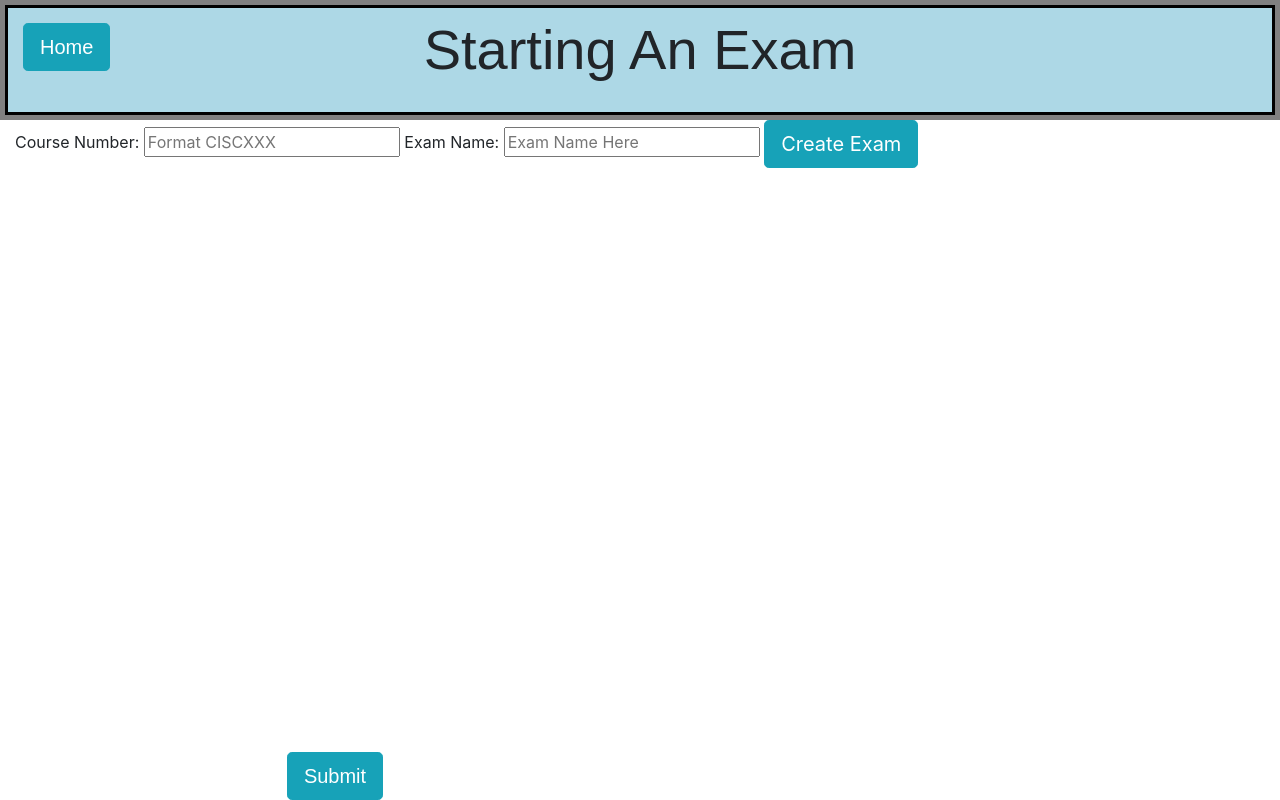
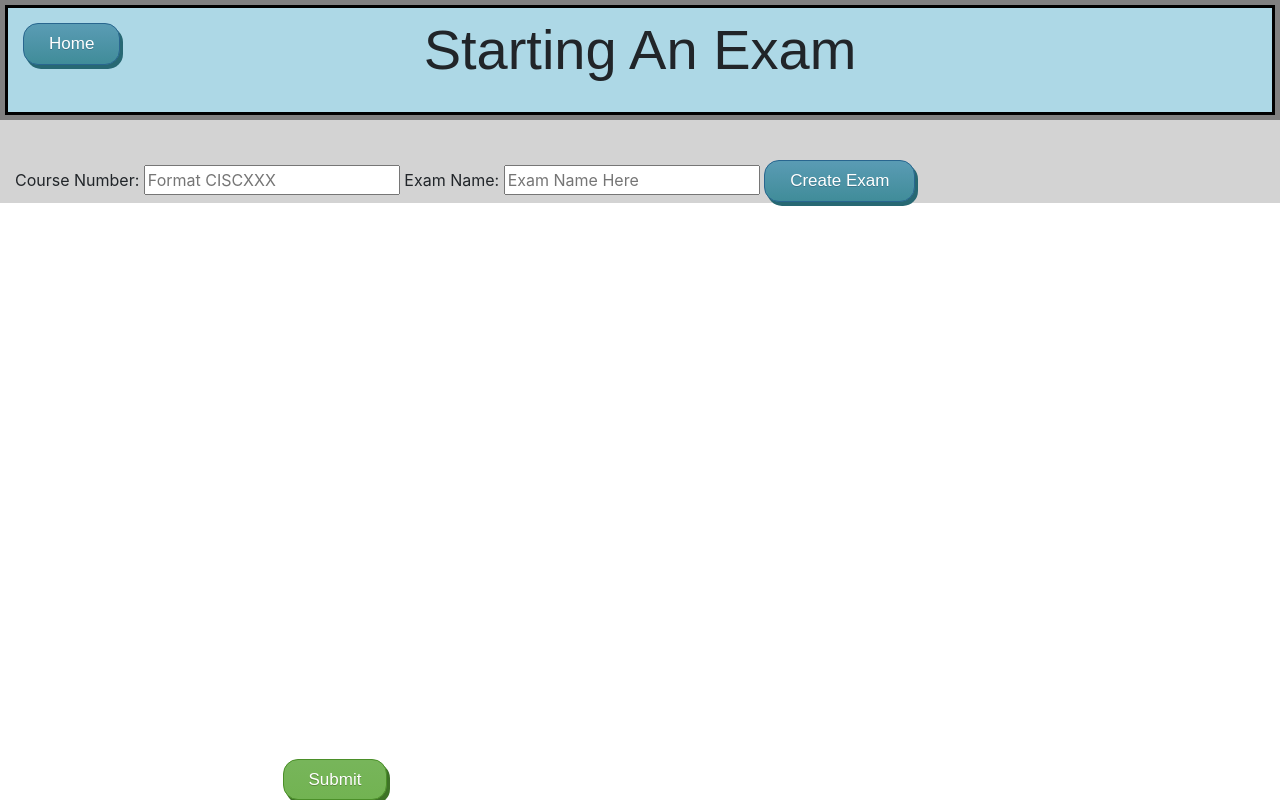
Before and after one commit to erinoconnor17/MoodleCourseGeneration, a plain HTML site: page index.html in a window 1280 px wide. Both pictures are taken after a click on the button "New Exam". Drawn offline with nearby package versions, Linux system fonts and the light colour scheme; no server answers; a web font is replaced by a local one.

Commit message:
changed button style

```diff
--- a/index.html
+++ b/index.html
@@ -39,7 +39,7 @@
         <h1 class="jumbotron text-center title-text">Moodle Exam Generator</h1>
         <div class="start-page-body"></div>
         <div class="text-center start-exam">
-            <button onclick="clickHandler()" type="button" class="btn btn-info btn-lg">New Exam</button>
+            <button onclick="clickHandler()" type="button" class="myButton">New Exam</button>
         </div>
         <h3>Active Exams:</h3>
             <ul id="activeExams">
@@ -56,27 +56,31 @@
             <div class="row" id="infoBar">
                 <div class="col" id="buttonContainer">
                     <div class="text-center back-button">
-                        <button onclick="clickHandler()" type="button" class="btn btn-info btn-lg">Home</button>
+                        <button onclick="clickHandler()" type="button" class="myButton">Home</button>
                     </div>
                     <div class="text-center title-text">
                         Starting An Exam
                     </div>
     </div>
     </div>
+    <div class="row" id="inputBar">
+        <div class="col" id="inputContainer">
     <label for="coursenumber"> Course Number:
         <input type="text" id="coursenumber" placeholder="Format CISCXXX"/>
     </label>
     <label for="examname"> Exam Name:
         <input type="text" id="examname" placeholder="Exam Name Here"/>
     </label>
-    <button onclick="createExam()" type="button" class="btn btn-info btn-lg">Create Exam</button>
+    <button onclick="createExam()" type="button" class="myButton">Create Exam</button>
     <div class="row" id="footer">
         <div class="col" id="buttonContainer">
         <div class="text-center submit-button">
-            <button onclick="titleScreen()" type="button" class="btn btn-info btn-lg">Submit</button>
+            <button onclick="titleScreen()" type="button" class="submitButton">Submit</button>
         </div>
         </div>
         </div>
+    </div>
+</div>
 </div>
 </div>
 
--- a/style/styles.css
+++ b/style/styles.css
@@ -14,6 +14,11 @@ body{
     z-index:9;
 }
 
+#inputBar{
+    padding-top: 40px;
+    background-color: lightgrey;
+}
+
 #game
 {
     height:85vh;
@@ -22,6 +27,10 @@ body{
 
 #buttonContainer{
     background-color: lightblue;
+}
+
+#inputContainer{
+    background-color: lightgrey;
 }
 
 #footer {
@@ -89,3 +98,49 @@ body{
 .removed {
     filter: grayscale();
 }
+
+.myButton {
+	box-shadow: 3px 4px 0px 0px #276873;
+	background:linear-gradient(to bottom, #599bb3 5%, #408c99 100%);
+	background-color:#599bb3;
+	border-radius:15px;
+	border:1px solid #29668f;
+	display:inline-block;
+	cursor:pointer;
+	color:#ffffff;
+	font-family:Arial;
+	font-size:17px;
+	padding:7px 25px;
+	text-decoration:none;
+	text-shadow:0px 1px 0px #3d768a;
+}
+.myButton:hover {
+	background:linear-gradient(to bottom, #408c99 5%, #599bb3 100%);
+	background-color:#408c99;
+}
+.myButton:active {
+	position:relative;
+	top:1px;
+}
+.submitButton {
+	box-shadow: 3px 4px 0px 0px #3e7327;
+	background:linear-gradient(to bottom, #77b55a 5%, #72b352 100%);
+	background-color:#77b55a;
+	border-radius:15px;
+	border:1px solid #4b8f29;
+	display:inline-block;
+	cursor:pointer;
+	color:#ffffff;
+	font-family:Arial;
+	font-size:17px;
+	padding:7px 25px;
+	text-decoration:none;
+    text-shadow:0px 1px 0px #5b8a3c;
+}
+	.submitButton:hover {
+	background-color:#72b352;
+}
+ .submitButton:active {
+	position:relative;
+	top:1px;
+}
```
